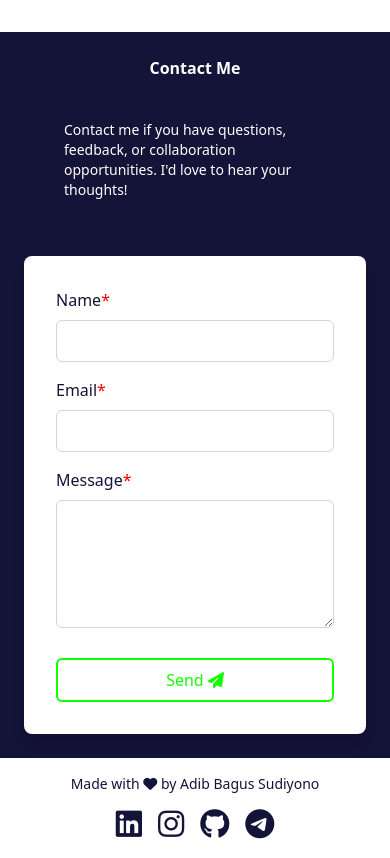
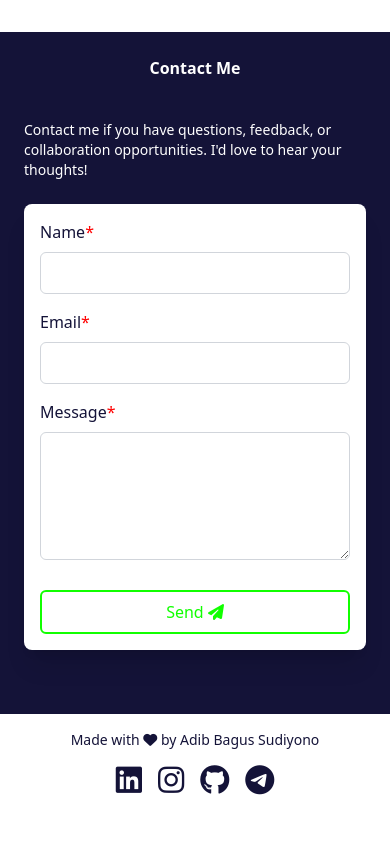
Before and after one commit to adibbaguss/My_Profile_2.0, a React (Vite) app: page / in a window 390 px wide. Shown: the part 5509-6367 px from the top of the page. After the commit the page ends 6323 px from the top, so only its background shows below. Built offline with nearby package versions, Linux system fonts and the light colour scheme; no server answers.

Commit message:
update layout contact

```diff
--- a/package.json
+++ b/package.json
@@ -1,7 +1,7 @@
 {
   "name": "web_profile",
   "private": true,
-  "version": "1.1.3",
+  "version": "1.1.4",
   "type": "module",
   "homepage": "https://adibbaguss.github.io/",
   "scripts": {
--- a/src/components/Contact/Contact.jsx
+++ b/src/components/Contact/Contact.jsx
@@ -74,8 +74,8 @@ export const Contact = () => {
     <section className="bg-primary-color text-secondary-color p-6 overflow-hidden relative">
       <h1 className="font-bold text-1xl sm:text-2xl md:text-3xl lg:text-3xl mb-10 text-secondary-color text-center">Contact Me</h1>
 
-      <div className="flex flex-col md:flex-row items-center justify-center">
-        <div className=" flex flex-col items-center md:items-start px-10 text-white">
+      <div className="flex flex-col md:flex-row items-center justify-center md:px-10 mb-10">
+        <div className="items-center md:items-start text-white lg:pr-10">
           <p className="mb-6 text-sm md:text-base">Contact me if you have questions, feedback, or collaboration opportunities. I'd love to hear your thoughts!</p>
           <div className="hidden md:block">
             <div className="mt-4 flex items-center">
@@ -95,8 +95,8 @@ export const Contact = () => {
           </div>
         </div>
 
-        <div className="w-full max-w-md md:w-1/2 mx-auto mt-8 md:mt-0 relative z-10">
-          <motion.form ref={form} onSubmit={sendEmail} className="bg-white rounded-lg shadow-lg p-8" initial={{ opacity: 0, y: 50 }} animate={{ opacity: 1, y: 0 }} transition={{ duration: 0.5 }}>
+        <div className="w-full max-w-md lg:w-1/2 mx-auto md:mt-0 relative z-10">
+          <motion.form ref={form} onSubmit={sendEmail} className="bg-white rounded-lg shadow-xl lg:p-8 p-4" initial={{ opacity: 0, y: 50 }} animate={{ opacity: 1, y: 0 }} transition={{ duration: 0.5 }}>
             <div className="mb-4">
               <label className="block text-primary-color mb-2">
                 Name<span className="text-red">*</span>
```
